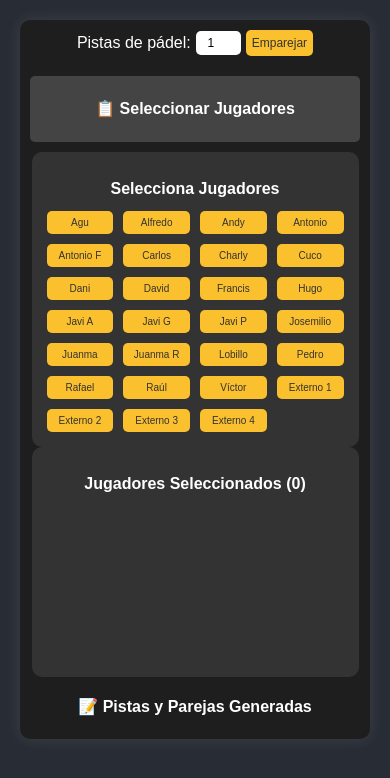
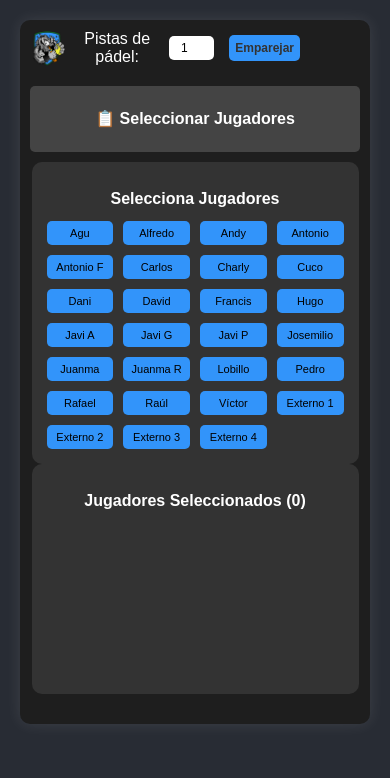
Before and after one commit to andynedine/pullpadel, a plain HTML site: page index.html in a window 390 px wide. Drawn offline with Linux system fonts and the light colour scheme.

Commit message:
Finalizar versión

```diff
--- a/index.html
+++ b/index.html
@@ -10,10 +10,12 @@
 
     <div class="container">
         <div class="controls">
+            <img src="Jabatos_p.png" alt="Pull de Jabatos" class="padel-image">
             <label for="num-pistas">Pistas de pádel:</label>
             <input type="number" id="num-pistas" min="1" value="1">
             <button id="generar">Emparejar</button>
         </div>
+
 
         <div class="toggle-section" id="toggle-selection">
             <h2>📋 Seleccionar Jugadores</h2>
@@ -31,7 +33,7 @@
             </div>
         </div>
 
-        <div class="results">
+        <div class="results hidden" id="results">
             <h2>📝 Pistas y Parejas Generadas</h2>
             <div id="pistas"></div>
         </div>
--- a/script.js
+++ b/script.js
@@ -9,6 +9,7 @@ document.addEventListener("DOMContentLoaded", () => {
     const personasContainer = document.getElementById("personas");
     const seleccionadosContainer = document.getElementById("seleccionados");
     const pistasContainer = document.getElementById("pistas");
+    const resultsContainer = document.getElementById("results");
     const inputNumPistas = document.getElementById("num-pistas");
     const btnGenerar = document.getElementById("generar");
     const contador = document.getElementById("contador");
@@ -51,30 +52,26 @@ document.addEventListener("DOMContentLoaded", () => {
     function generarEmparejamientos() {
         pistasContainer.innerHTML = "";
         let numPistas = parseInt(inputNumPistas.value);
-        let totalJugadoresNecesarios = numPistas * 4; // 4 jugadores por pista (2 parejas)
-
-        let strPista = "pista"
-        if (numPistas>1) strPista+="s";
+        let totalJugadoresNecesarios = numPistas * 4;
 
         // 🚨 Validación: Si no hay suficientes jugadores, mostrar alerta y salir 🚨
         if (seleccionados.length < totalJugadoresNecesarios) {
-            alert(`⚠️ Debes seleccionar al menos ${totalJugadoresNecesarios} jugadores para jugar en ${numPistas} ${strPista}.`);
+            alert(`⚠️ Debes seleccionar al menos ${totalJugadoresNecesarios} jugadores para jugar en ${numPistas} pistas.`);
             return;
         }
 
-        // Si el número de jugadores es suficiente, ocultamos la sección de selección
+        // Ocultar selección y mostrar emparejamientos
         selectionArea.classList.add("hidden");
+        resultsContainer.classList.remove("hidden");
 
-        // Mezclar aleatoriamente a los jugadores seleccionados
+        // Mezclar jugadores aleatoriamente
         let seleccionadosShuffled = [...seleccionados].sort(() => Math.random() - 0.5);
         let parejas = [];
 
-        // Generar parejas
         for (let i = 0; i < totalJugadoresNecesarios / 2; i++) {
             parejas.push([seleccionadosShuffled.pop(), seleccionadosShuffled.pop()]);
         }
 
-        // Asignar parejas a las pistas
         for (let i = 0; i < numPistas; i++) {
             let pistaDiv = document.createElement("div");
             pistaDiv.classList.add("pista");
@@ -85,7 +82,19 @@ document.addEventListener("DOMContentLoaded", () => {
         }
     }
 
+    // Mostrar las pistas al hacer click en "Emparejar"
+    btnGenerar.addEventListener("click", generarEmparejamientos);
+
+    // Alternar visibilidad entre Selección de Jugadores y Resultados
+    toggleSelection.addEventListener("click", () => {
+        if (selectionArea.classList.contains("hidden")) {
+            selectionArea.classList.remove("hidden");
+            resultsContainer.classList.add("hidden");
+        } else {
+            selectionArea.classList.add("hidden");
+            resultsContainer.classList.remove("hidden");
+        }
+    });
+
     renderizarPersonas();
-    btnGenerar.addEventListener("click", generarEmparejamientos);
-    toggleSelection.addEventListener("click", () => selectionArea.classList.toggle("hidden"));
 });
--- a/styles.css
+++ b/styles.css
@@ -1,3 +1,4 @@
+/* ======= CONFIGURACIÓN GENERAL ======= */
 body {
     font-family: 'Poppins', sans-serif;
     background: #282c34;
@@ -20,16 +21,26 @@ h1 {
     color: #fbc02d;
 }
 
-/* ✅ Controles en la versión web alineados a la izquierda */
+/* ======= SECCIÓN DE SELECCIÓN DE PISTAS ======= */
 .controls {
     display: flex;
-    justify-content: flex-start;
+    justify-content: flex-start; /* Alineado a la izquierda en web */
     align-items: center;
     margin-bottom: 20px;
-    gap: 10px;
+    gap: 15px;
+    position: relative;
+    padding-right: 60px; /* Espacio para la imagen en web */
 }
 
-/* ✅ Tamaño más pequeño del campo de selección */
+/* ✅ Imagen alineada a la derecha en web */
+.padel-image {
+    width: 50px;
+    height: auto;
+    position: absolute;
+    right: 0;
+}
+
+/* ✅ Ajuste del input para pistas */
 input {
     padding: 5px;
     border-radius: 5px;
@@ -39,21 +50,25 @@ input {
     width: 40px;
 }
 
+/* ✅ Botón de emparejar */
 button {
-    background: #fbc02d;
+    background: #3294fa;
     color: #333;
     border: none;
     padding: 10px;
     cursor: pointer;
     border-radius: 5px;
     font-size: 16px;
+    font-weight: bold;
     transition: 0.3s;
 }
 
 button:hover {
-    background: #ffeb3b;
+    background: #efef34;
+    color: #333;
 }
 
+/* ======= SECCIÓN DE SELECCIÓN DE JUGADORES ======= */
 .toggle-section {
     background: #444;
     padding: 10px;
@@ -69,6 +84,7 @@ button:hover {
     transition: max-height 0.5s ease-out;
 }
 
+/* ✅ Ocultar resultados y selección cuando sea necesario */
 .hidden {
     max-height: 0;
     overflow: hidden;
@@ -76,6 +92,7 @@ button:hover {
     transition: opacity 0.5s ease-out, max-height 0.5s ease-out;
 }
 
+/* ✅ Estilos de la lista de jugadores */
 .person-list, .selected-list {
     width: 45%;
     background: #333;
@@ -84,6 +101,7 @@ button:hover {
     min-height: 200px;
 }
 
+/* ✅ Distribución en columnas */
 .grid-container {
     display: grid;
     grid-template-columns: repeat(auto-fit, minmax(120px, 1fr));
@@ -92,8 +110,8 @@ button:hover {
 }
 
 .grid-container div {
-    background: #fbc02d;
-    color: #333;
+    background: #3294fa;
+    color: #000;
     padding: 10px;
     border-radius: 5px;
     cursor: pointer;
@@ -105,9 +123,10 @@ button:hover {
 }
 
 .grid-container div:hover {
-    background: #ffeb3b;
+    background: #efef34;
 }
 
+/* ======= SECCIÓN DE RESULTADOS ======= */
 .results {
     margin-top: 20px;
 }
@@ -121,10 +140,10 @@ button:hover {
 }
 
 .pista h3 {
-    color: #fbc02d;
+    color: #3294fa;
 }
 
-/* ✅ Optimización para móviles */
+/* ======= OPTIMIZACIÓN PARA MÓVILES ======= */
 @media (max-width: 768px) {
     .selection-area {
         flex-direction: column;
@@ -140,16 +159,16 @@ button:hover {
     }
 
     .grid-container div {
-        font-size: 12px; /* Texto más pequeño */
+        font-size: 12px;
         padding: 8px;
     }
 
-    /* ✅ Reducir tamaño del H2 en móviles */
+    /* ✅ Reducción de tamaño del H2 */
     h2 {
         font-size: 18px;
     }
 
-    /* ✅ Reducir tamaño del input en móviles */
+    /* ✅ Reducción del input en móviles */
     input {
         font-size: 12px;
         width: 35px;
@@ -161,23 +180,28 @@ button:hover {
         padding: 8px;
     }
 
-    /* ✅ En móviles, los controles estarán en la misma línea y centrados */
+    /* ✅ Controles centrados en móviles */
     .controls {
-        display: flex;
         justify-content: center;
-        align-items: center;
-        gap: 5px;
         flex-wrap: nowrap;
+        position: relative;
+    }
+
+    /* ✅ Imagen alineada a la izquierda en móviles */
+    .padel-image {
+        position: static;
+        margin-right: auto;
+        width: 40px;
     }
 }
 
 @media (max-width: 480px) {
     .grid-container {
-        grid-template-columns: repeat(auto-fit, minmax(60px, 1fr)); /* Aún más pequeñas en pantallas chicas */
+        grid-template-columns: repeat(auto-fit, minmax(60px, 1fr)); /* Cajas más pequeñas */
     }
 
     .grid-container div {
-        font-size: 10px;
+        font-size: 11px;
         padding: 6px;
     }
 
@@ -188,10 +212,9 @@ button:hover {
     .controls {
         flex-direction: row;
         justify-content: center;
-        gap: 5px;
     }
 
-    /* ✅ Tamaño de títulos aún más pequeño en pantallas chicas */
+    /* ✅ Reducción de títulos en móviles */
     h2 {
         font-size: 16px;
     }
@@ -201,4 +224,9 @@ button:hover {
         font-size: 12px;
         padding: 6px;
     }
+
+    /* ✅ Imagen en la misma línea en móviles */
+    .padel-image {
+        width: 35px;
+    }
 }
```
Also changed, not shown: Jabatos_p.png (added).
